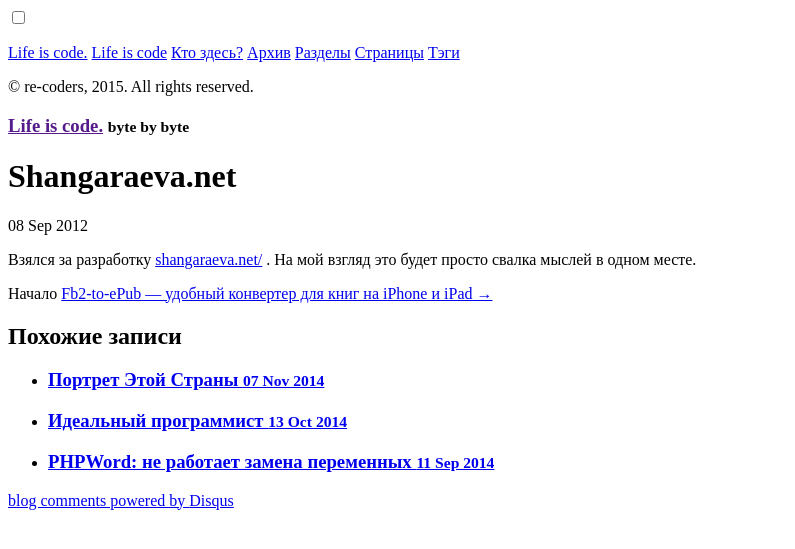
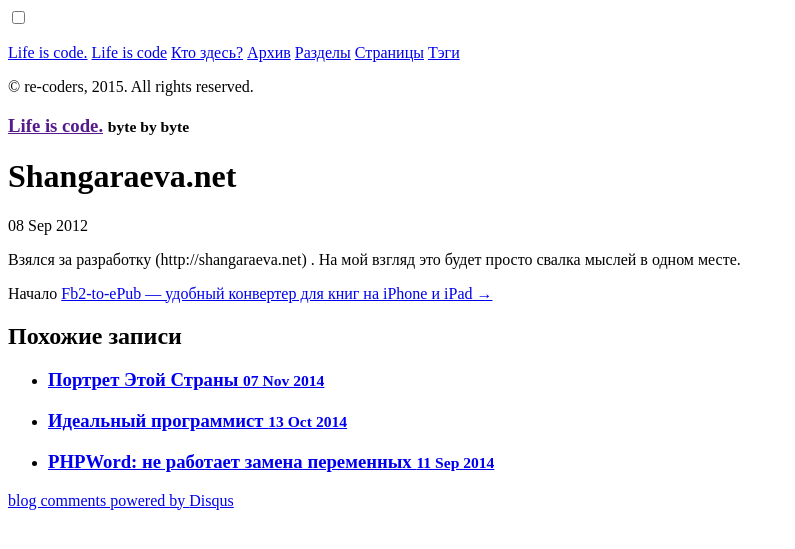
Before and after one commit to recoders/blog, a Jekyll site: the page built from _posts/2012-09-08-shangaraeva-net.md, in a window 1280 px wide. Shown: the top 549 px of the page, without its empty margins (0-795 px from the left). Built offline with Jekyll 4.4.1, drawn with Linux system fonts in a browser that asks for light colours; comment, search, counter and statistics services are not loaded; part of the change alters nothing that is shown.

Commit message:
Shangaraeva test

```diff
--- a/_posts/2012-09-08-shangaraeva-net.md
+++ b/_posts/2012-09-08-shangaraeva-net.md
@@ -2,10 +2,9 @@
 title: Shangaraeva.net
 author: mike
 layout: post
-permalink: /2012/shangaraeva-net/
 categories:
   - Проекты
 tags:
   - обзор
 ---
-Взялся за разработку <a href="http://shangaraeva.net/" target="_blank">shangaraeva.net/</a> . На мой взгляд это будет просто свалка мыслей в одном месте.
+Взялся за разработку (http://shangaraeva.net) . На мой взгляд это будет просто свалка мыслей в одном месте.
```
